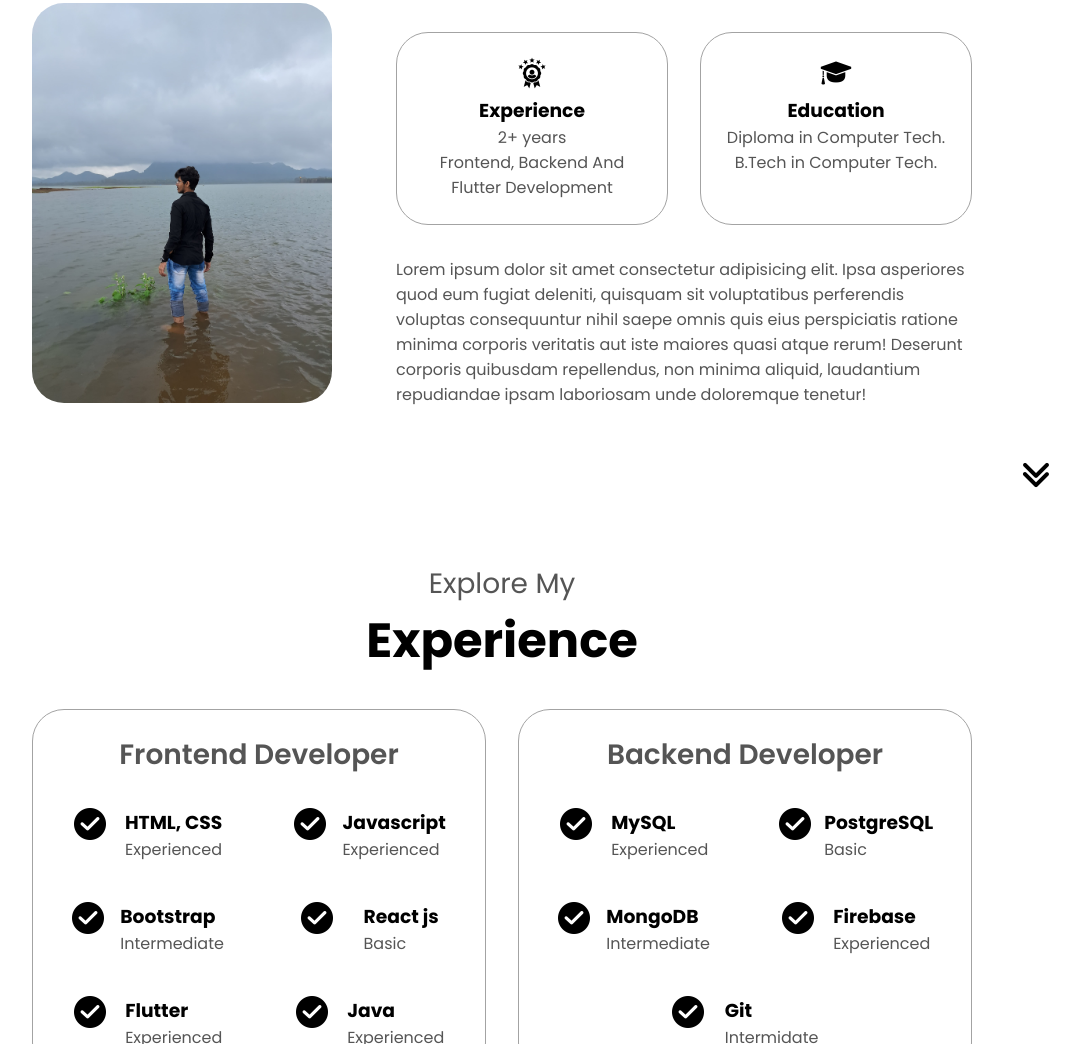
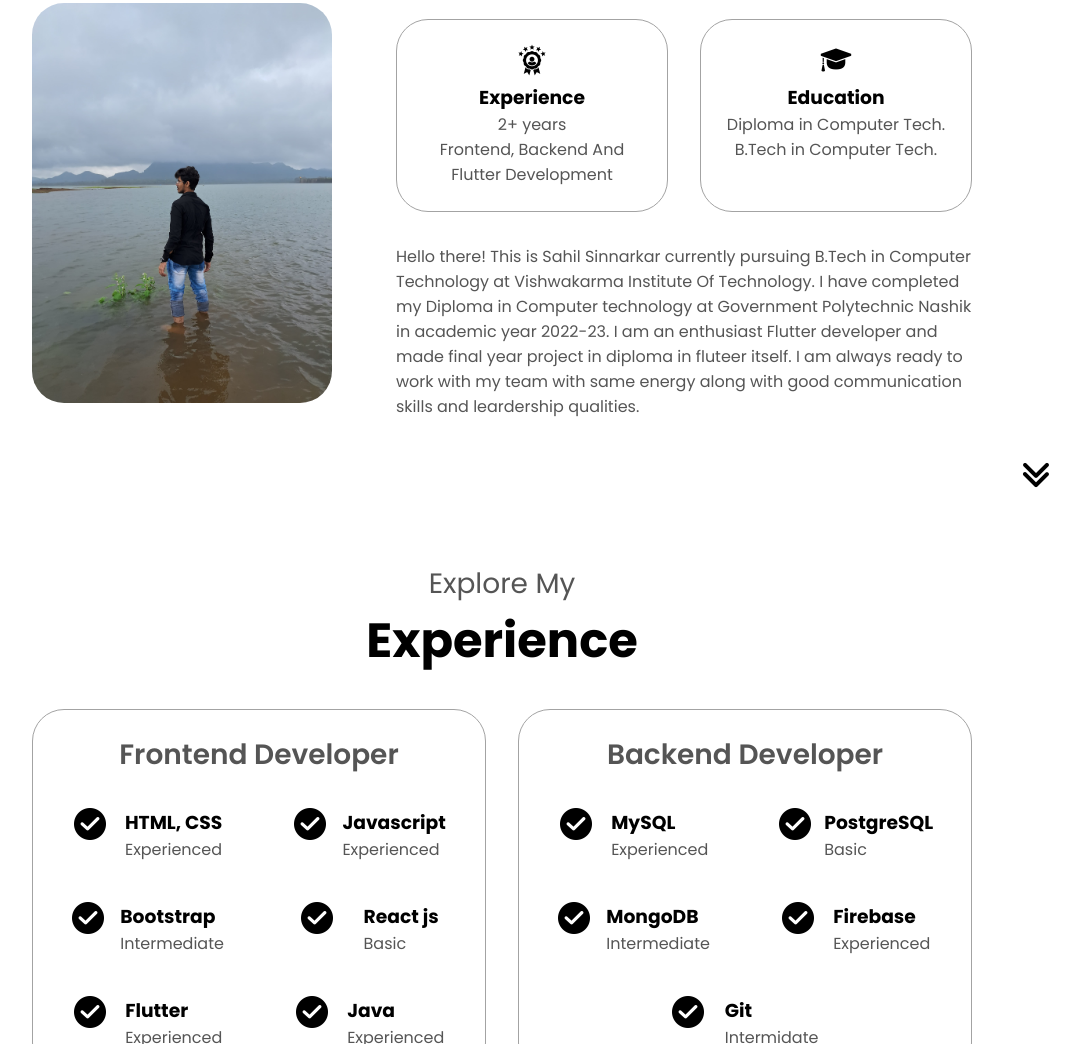
Before and after one commit to sahilsinnarkar/Portfolio, a plain HTML site: page index.html in a window 1280 px wide. Shown: the part 1143-2187 px from the top of the page, without its empty margins (138-1218 px from the left). Drawn offline with Linux system fonts and the light colour scheme.

Commit message:
Update index.html

```diff
--- a/index.html
+++ b/index.html
@@ -90,11 +90,12 @@
                 </div>
                 <div class="text-container">
                     <p>
-                        Lorem ipsum dolor sit amet consectetur adipisicing elit. Ipsa asperiores quod eum fugiat
-                        deleniti, quisquam sit voluptatibus perferendis voluptas consequuntur nihil saepe omnis quis
-                        eius perspiciatis ratione minima corporis veritatis aut iste maiores quasi atque rerum! Deserunt
-                        corporis quibusdam repellendus, non minima aliquid, laudantium repudiandae ipsam laboriosam unde
-                        doloremque tenetur!
+                        Hello there! This is Sahil Sinnarkar currently pursuing B.Tech in Computer Technology at
+                        Vishwakarma Institute Of Technology. I have completed my Diploma in Computer technology at
+                        Government Polytechnic Nashik in academic year 2022-23.
+                        I am an enthusiast Flutter developer and made final year project in diploma in fluteer itself. I
+                        am always ready to work with my team with same energy along with good communication skills and
+                        leardership qualities.
                     </p>
                 </div>
             </div>
```
